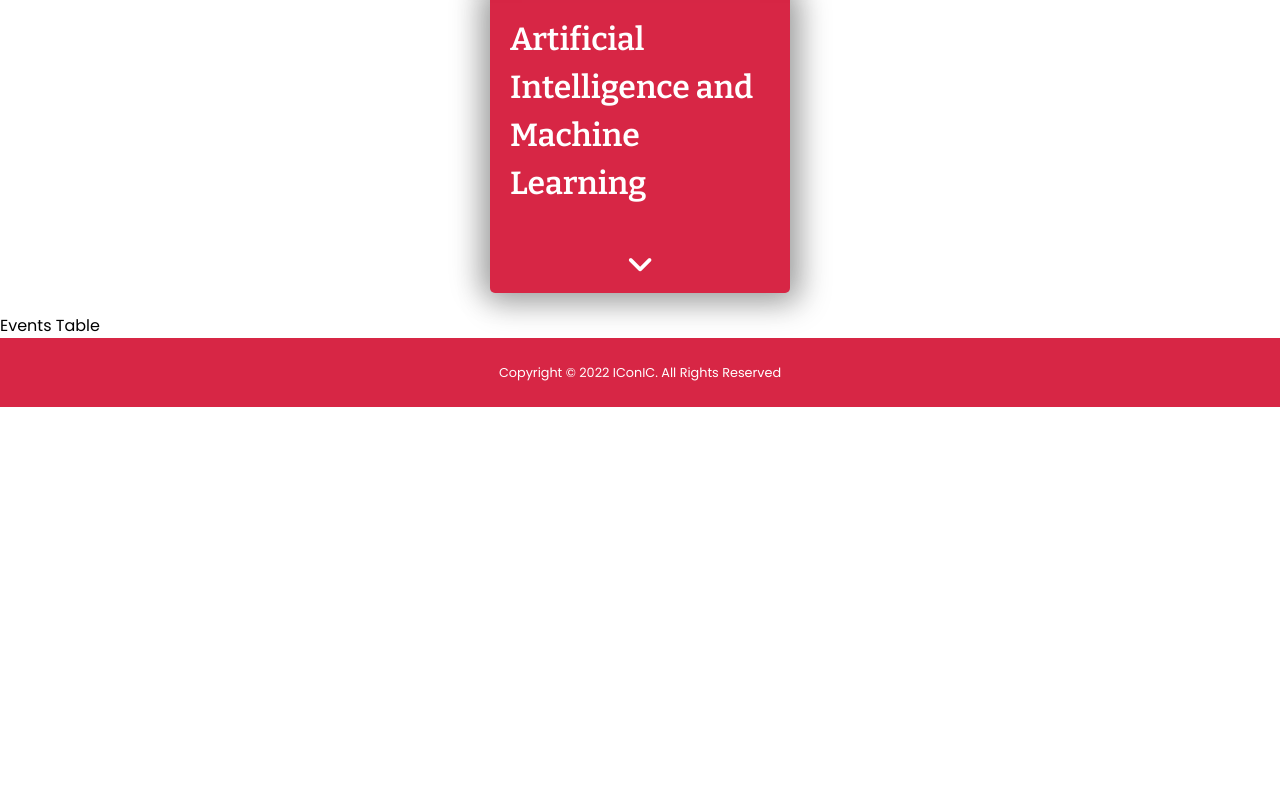
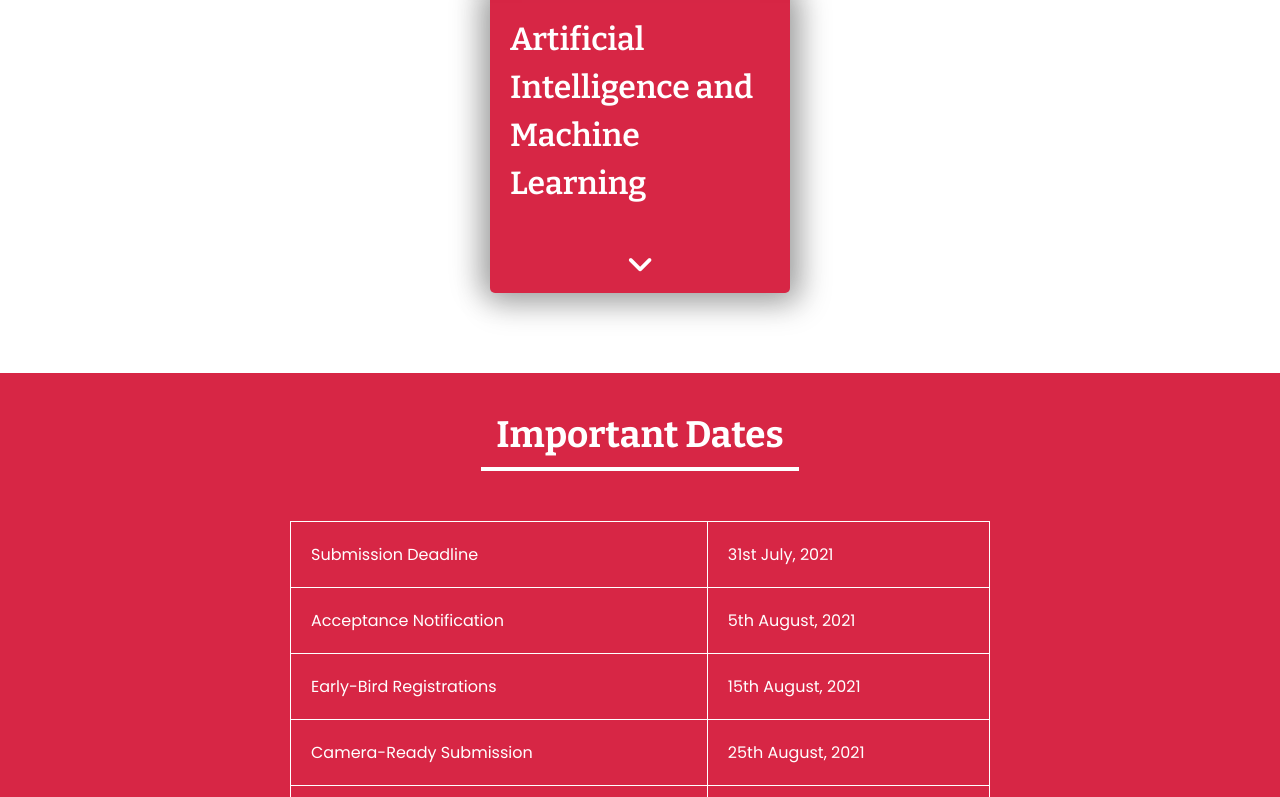
Before and after one commit to Zoyakhatry1/iconic_main, a React (Create React App) app: page / in a window 1280 px wide. Shown: the part 2903-3700 px from the top of the page. Before the commit the page ends 3310 px from the top, so only its background shows below. Built offline with nearby package versions, Linux system fonts and the light colour scheme; a web font is replaced by a local one.

Commit message:
table and contact us

```diff
--- /dev/null
+++ b/src/components/Contact.jsx
@@ -0,0 +1,42 @@
+import "../styles/Contact.css";
+function Contact() {
+  return (
+    <section id="contacts">
+      <h3 className="date-table-heading contacts">Contact Us</h3>
+      <div className="contact-container">
+        <div className="contact-details">
+          <div className="address">
+            National Institute of Technology,
+            <br /> Hazratbal, Srinagar,
+            <br /> Jammu and Kashmir (UT), 190006,
+            <br /> INDIA.
+          </div>
+          <div className="email">
+            <div className="contact-heading">Email</div>
+            <div>For any qeuery, feel free to mail us, info@nitsri.ac.in</div>
+          </div>
+          <div className="phone-numbers">
+            <div className="contact-heading">Contact</div>
+            <div className="details">
+              For Registration related problems, contact:
+              <br /> Dr. Ranjeet K. Rout: <b>+91-8917595990</b> <br />
+              For Submission related problems, contact: <br /> Dr. Ranjeet K.
+              Rout: <b>+91-8917595990</b>
+            </div>
+          </div>
+        </div>
+        <div className="map-container">
+          <iframe
+            src="https://www.google.com/maps/embed?pb=!1m14!1m8!1m3!1d13211.306237068737!2d74.8375422!3d34.1251897!3m2!1i1024!2i768!4f13.1!3m3!1m2!1s0x0%3A0xdf5ec84b1ac8f98d!2sNational%20Institute%20of%20Technology%20(NIT)%2C%20Srinagar!5e0!3m2!1sen!2sin!4v1649234069186!5m2!1sen!2sin"
+            style={{ border: 0 }}
+            allowfullscreen=""
+            loading="lazy"
+            title="nit-srinagar"
+            referrerpolicy="no-referrer-when-downgrade"
+          ></iframe>
+        </div>
+      </div>
+    </section>
+  );
+}
+export default Contact;
--- a/src/components/Home.jsx
+++ b/src/components/Home.jsx
@@ -5,6 +5,7 @@ import { Carousel } from "react-responsive-carousel";
 import ProfileCard from "./ProfileCard";
 import TrackCard from "./TrackCard";
 import TrackCard2 from "./TrackCard2";
+import Contact from "./Contact";
 function Home() {
   const [slidePercent, setSlidePercent] = useState("");
   function setWidth(width) {
@@ -124,8 +125,33 @@ function Home() {
         <TrackCard2 />
       </section>
       <section id="table">
-        <div className="home-heading">Events Table</div>
+        <h3 className="date-table-heading">Important Dates</h3>
+        <div className="table-container">
+          <table>
+            <tr>
+              <td>Submission Deadline</td>
+              <td>31st July, 2021</td>
+            </tr>
+            <tr>
+              <td>Acceptance Notification</td>
+              <td>5th August, 2021</td>
+            </tr>
+            <tr>
+              <td>Early-Bird Registrations</td>
+              <td>15th August, 2021</td>
+            </tr>
+            <tr>
+              <td>Camera-Ready Submission</td>
+              <td>25th August, 2021</td>
+            </tr>
+            <tr>
+              <td>Submission Deadline</td>
+              <td>25th August, 2021</td>
+            </tr>
+          </table>
+        </div>
       </section>
+      <Contact />
     </>
   );
 }
--- /dev/null
+++ b/src/styles/Contact.css
@@ -0,0 +1,87 @@
+#contacts {
+  display: flex;
+  flex-direction: column;
+  align-items: center;
+  overflow-x: hidden;
+}
+.date-table-heading.contacts {
+  color: var(--main-color);
+  border-bottom: 4px solid var(--main-color);
+  margin: 0;
+  font-family: "Bitter", serif;
+}
+.contact-container {
+  display: flex;
+  align-items: center;
+  justify-content: space-around;
+  width: 100%;
+  padding: 0 5%;
+}
+.map-container {
+  width: 50%;
+  min-width: 300px;
+}
+.map-container iframe {
+  border-radius: 0.8rem;
+  width: 90%;
+  height: 400px;
+  margin: 3rem auto;
+}
+.address,
+.contact-heading {
+  font-size: 18px;
+  font-weight: 800;
+  color: #353535;
+}
+.contact-heading {
+  color: var(--main-color) !important;
+  padding: 5px 0;
+  margin: 10px 0;
+  width: 70%;
+  border-bottom: 3px solid var(--main-color);
+}
+.contact-details > * {
+  margin: 20px 0;
+}
+.contact-details > * > * {
+  margin: 10px 0;
+  line-height: 160%;
+  color: #353535;
+}
+@media (min-width: 1700px) {
+  .map-container iframe {
+    height: 800px;
+  }
+}
+@media (max-width: 980px) {
+  .map-container {
+    width: 40%;
+  }
+}
+@media (max-width: 737px) {
+  .contact-container {
+    flex-direction: column;
+    text-align: center;
+  }
+  .map-container {
+    width: 90%;
+  }
+  .contact-heading {
+    width: 100%;
+    margin-top: 20px;
+  }
+}
+@media (max-width: 737px) {
+  .contact-container {
+    flex-direction: column;
+    text-align: center;
+    font-size: 14px;
+  }
+  .contact-heading {
+    width: 100%;
+    margin-top: 20px;
+  }
+  .address {
+    font-size: 14px;
+  }
+}
--- a/src/styles/home.css
+++ b/src/styles/home.css
@@ -105,11 +105,39 @@ blockquote .fa {
 /* ########## TRACK CARDS ############ */
 /* #################################### */
 
+/* #################################### */
+/* ########## Table ################### */
+/* #################################### */
+#table {
+  display: flex;
+  flex-direction: column;
+  align-items: center;
+  margin: 10vh 0;
+  background: var(--main-color);
+}
+.table-container table {
+  width: 700px;
+  margin: 20px 0 40px 0;
+}
+.table-container table td {
+  padding: 20px;
+  font-size: 1em;
+  color: white;
+  border-color: white;
+}
+.date-table-heading {
+  font-size: 2.3em;
+  margin: 30px 0;
+  padding: 10px 15px;
+  border-bottom: 4px solid white;
+  color: white;
+  font-family: "Bitter", serif;
+}
+
 @media screen and (max-width: 960px) {
   .slide-content {
     font-size: 2.8em;
   }
-
   #speakers-carousel li.slide {
     min-width: 50% !important;
   }
@@ -145,7 +173,6 @@ blockquote .fa {
   .slide-item img {
     height: 70vh;
   }
-
   .quote-content blockquote {
     font-size: 30px;
   }
@@ -163,6 +190,18 @@ blockquote .fa {
   .slide-content h6 {
     width: 80%;
   }
+
+  .date-table-heading {
+    font-size: 1.5em;
+  }
+  .table-container table {
+    width: auto;
+    margin: 10px;
+  }
+  .table-container table td {
+    padding: 15px 20px;
+    font-size: 14px;
+  }
   .quote-content blockquote {
     font-size: 20px;
     margin: 0;
```
